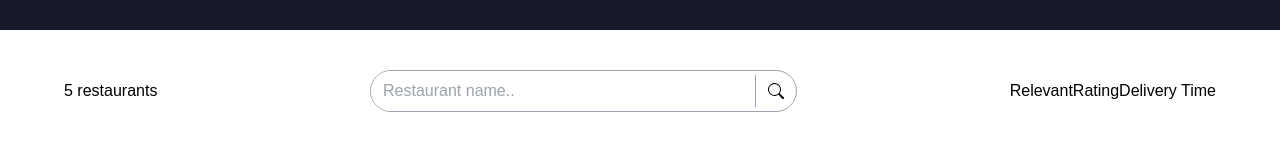
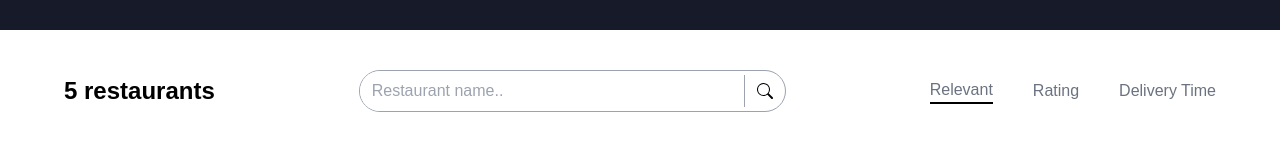
Before and after one commit to karthik-mohan23/iCrave, a React (Create React App) app: page / in a window 1280 px wide. Shown: the part 294-444 px from the top of the page. Built offline with nearby package versions, Linux system fonts and the light colour scheme.

Commit message:
RestaurantFilter component

```diff
--- /dev/null
+++ b/src/components/RestaurantFilter.js
@@ -0,0 +1,36 @@
+import { BsSearch } from "react-icons/bs";
+const RestaurantFilter = ({ handleActiveClass, activeFilterButton }) => {
+  return (
+    <div className="flex items-center justify-between">
+      <h4 className="text-2xl font-semibold">5 restaurants</h4>
+      <div className="flex items-center border border-gray-400 rounded-full ">
+        <input
+          type="text"
+          placeholder="Restaurant name.."
+          className=" rounded-full px-3 py-2 outline-none w-96 text-gray-600"
+        />
+        <button className="px-3 py-2 border-l border-gray-400">
+          <BsSearch />
+        </button>
+      </div>
+      <div className="flex items-center gap-10 text-gray-500">
+        <button
+          onClick={() => handleActiveClass(1)}
+          className={activeFilterButton === 1 ? "border-b-2 border-black" : ""}>
+          Relevant
+        </button>
+        <button
+          onClick={() => handleActiveClass(2)}
+          className={activeFilterButton === 2 ? "border-b-2 border-black" : ""}>
+          Rating
+        </button>
+        <button
+          onClick={() => handleActiveClass(3)}
+          className={activeFilterButton === 3 ? "border-b-2 border-black" : ""}>
+          Delivery Time
+        </button>
+      </div>
+    </div>
+  );
+};
+export default RestaurantFilter;
--- a/src/pages/Home.js
+++ b/src/pages/Home.js
@@ -1,28 +1,22 @@
+import { useState } from "react";
 import Banner from "../components/Banner";
-import { BsSearch } from "react-icons/bs";
+import RestaurantFilter from "../components/RestaurantFilter";
+
 const Home = () => {
+  const [activeFilterButton, setActiveFilterButton] = useState(1);
+
+  const handleActiveClass = (num) => {
+    setActiveFilterButton(num);
+  };
+
   return (
     <div>
       <Banner />
       <section className="w-[90%] max-w-7xl mx-auto py-10">
-        <div className="flex items-center justify-between">
-          <h4>5 restaurants</h4>
-          <div className="flex items-center border border-gray-400 rounded-full ">
-            <input
-              type="text"
-              placeholder="Restaurant name.."
-              className=" rounded-full px-3 py-2 outline-none w-96 "
-            />
-            <button className="px-3 py-2 border-l border-gray-400">
-              <BsSearch />
-            </button>
-          </div>
-          <div>
-            <button>Relevant</button>
-            <button>Rating</button>
-            <button>Delivery Time</button>
-          </div>
-        </div>
+        <RestaurantFilter
+          activeFilterButton={activeFilterButton}
+          handleActiveClass={handleActiveClass}
+        />
       </section>
     </div>
   );
```
